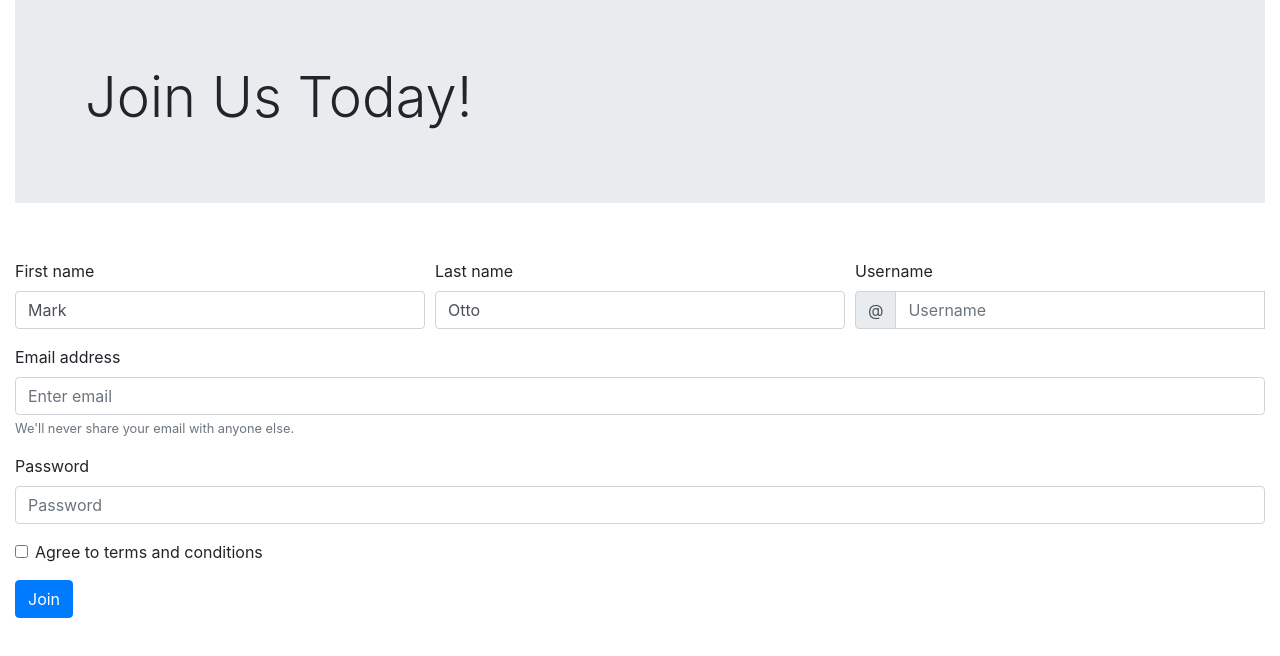
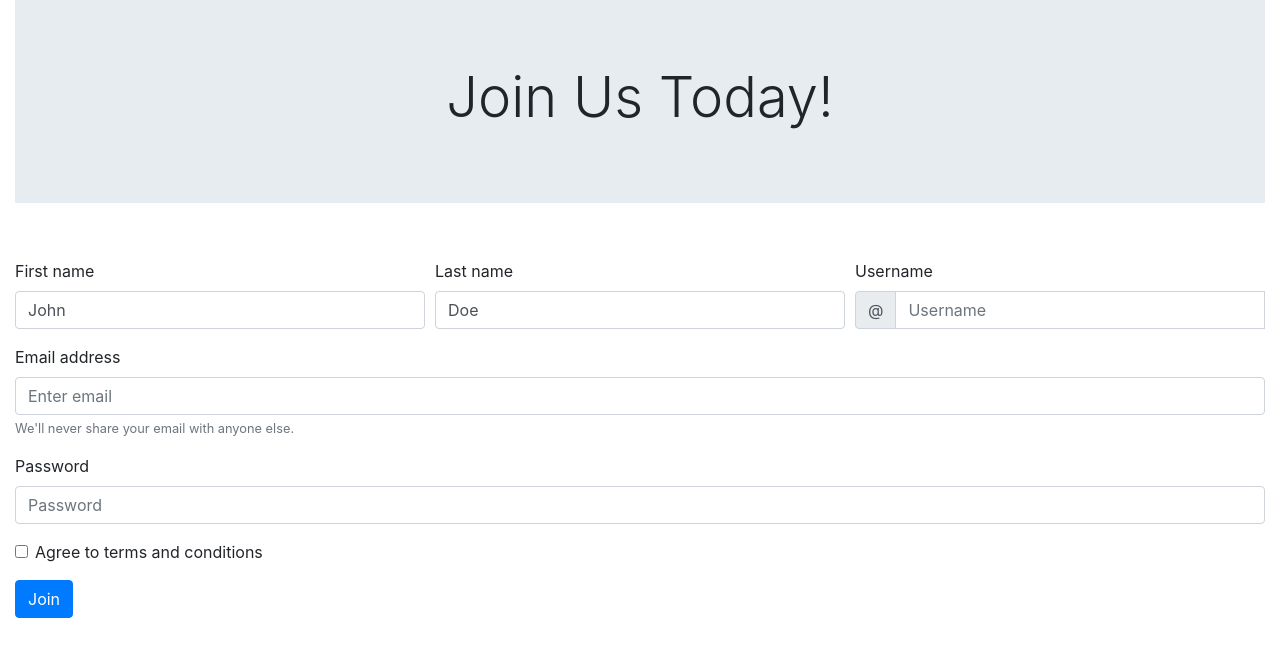
Before and after one commit to danielhomann4/Tweeter, a plain HTML site: page Public/signup.html in a window 1280 px wide. Drawn offline with nearby package versions, Linux system fonts and the light colour scheme.

Commit message:
changed jumbotron color

```diff
--- a/Public/Style/style.css
+++ b/Public/Style/style.css
@@ -28,7 +28,7 @@
 }
 
 /* sign up page */
-#signupPage {
+#signuppage {
     height: 100%;
-    background-color:#e6ecf0;
+    /* background-color:#e6ecf0; */
 }
--- a/Public/signup.html
+++ b/Public/signup.html
@@ -34,14 +34,17 @@
     ></script>
     <title>Tweeter</title>
   </head>
-  <body>
+  <body id="signuppage">
+      <!-- jumbotron -->
     <div class="container-fluid">
-      <div class="jumbotron jumbotron-fluid">
+      <div class="jumbotron jumbotron-fluid" style="background-color: #e6ecf0 ;">
         <div class="container">
-          <h1 class="display-4">Join Us Today!</h1>
+          <h1 class="display-4 text-center">Join Us Today!</h1>
         </div>
       </div>
       <br />
+
+      <!-- sign up form -->
       <form class="needs-validation" novalidate>
         <div class="form-row">
           <div class="col-md-4 mb-3">
@@ -51,7 +54,7 @@
               class="form-control"
               id="validationCustom01"
               placeholder="First name"
-              value="Mark"
+              value="John"
               required
             />
             <div class="valid-feedback">
@@ -65,7 +68,7 @@
               class="form-control"
               id="validationCustom02"
               placeholder="Last name"
-              value="Otto"
+              value="Doe"
               required
             />
             <div class="valid-feedback">
```
